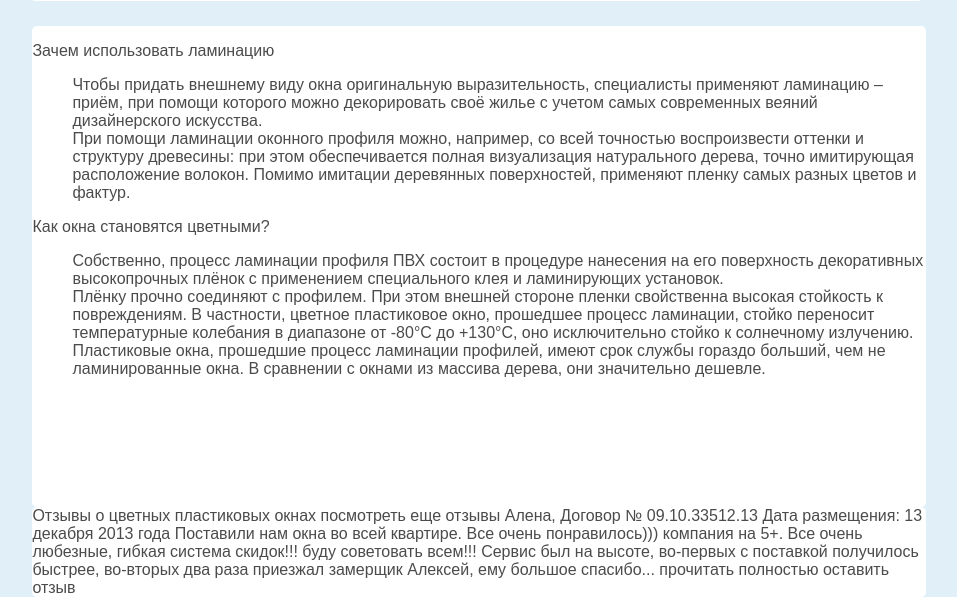
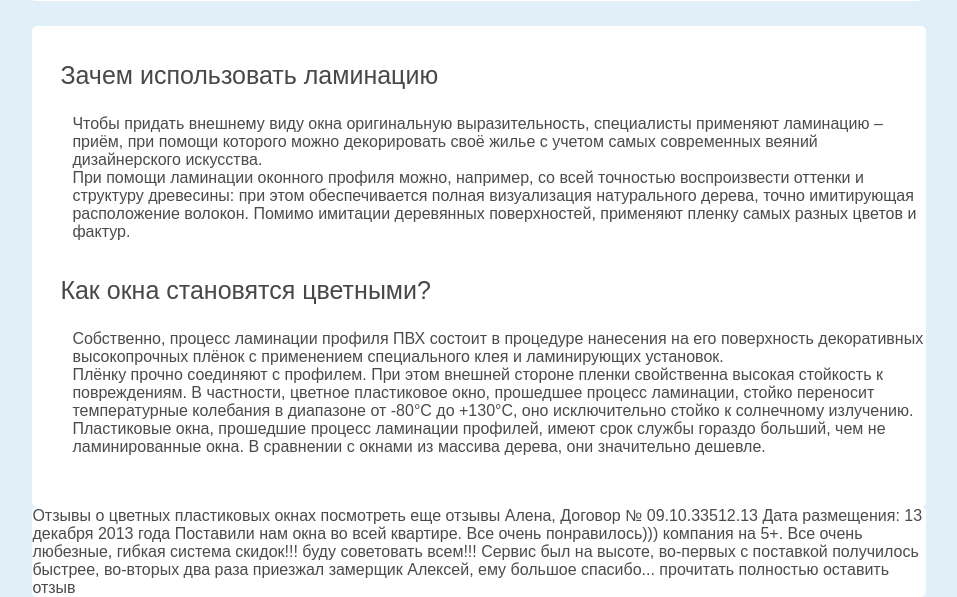
Before and after one commit to olgalioness/olgalioness.github.io, a PHP site: page / in a window 1280 px wide. Shown: the part 992-1589 px from the top of the page, without its empty margins (287-1244 px from the left). Run offline with PHP 8.4, Linux system fonts and the light colour scheme.

Commit message:
Update style.css

```diff
--- a/style.css
+++ b/style.css
@@ -199,3 +199,9 @@ ul {
 .info_warp {
 	height: 481px;
 }
+.info_warp p {
+	color: #484848;
+	font-size: 25px;
+	margin-top: 35px;
+	margin-left: 28px;
+}
```
